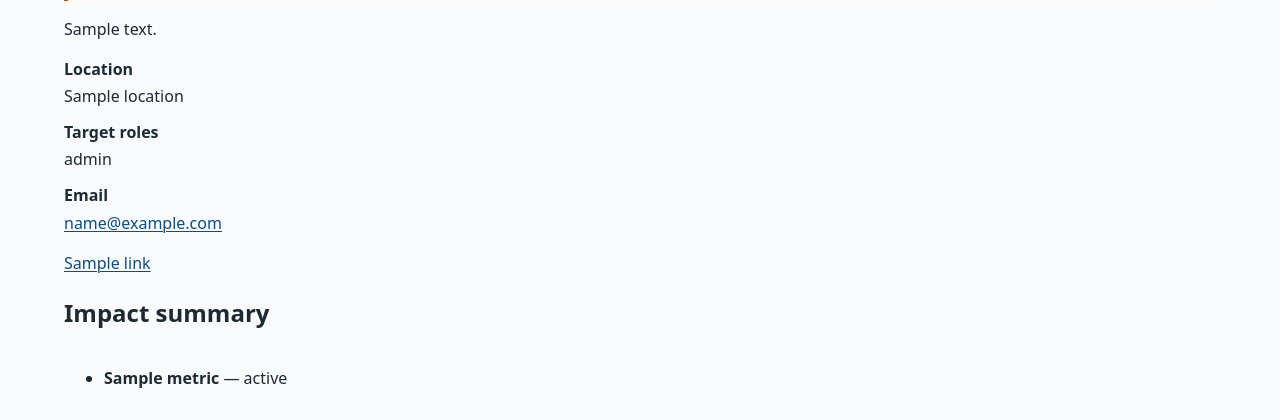
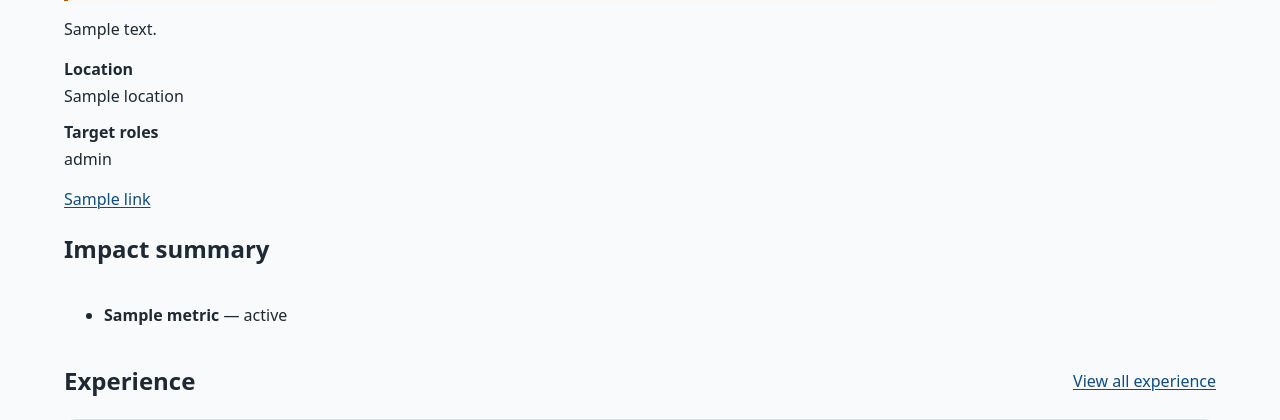
Before and after one commit to lontok/career-platform, a FastAPI app: template app/templates/home.html in a window 1280 px wide. Shown: the part 248-668 px from the top of the page. Run offline with FastAPI, Linux system fonts and the light colour scheme; the template is opened without the code that fills it: most values are stand-ins (such as "Sample title", 1, 10 or a date in 2020).

Commit message:
fix: stop showing profile email on the home page
The home page rendered the profile email as a mailto link. The email
stays in the database, but the page no longer shows it.

```diff
--- a/app/templates/home.html
+++ b/app/templates/home.html
@@ -20,12 +20,6 @@
           <dt>Target roles</dt>
           <dd>{{ content.profile.target_roles | join(", ") }}</dd>
         </div>
-        {% if content.profile.email %}
-          <div>
-            <dt>Email</dt>
-            <dd><a href="mailto:{{ content.profile.email }}">{{ content.profile.email }}</a></dd>
-          </div>
-        {% endif %}
       </dl>
       {% if content.profile.contact_links %}
         <ul class="inline-list" aria-label="Contact links">
```
Also changed, not shown: docs/superpowers/specs/2026-09-15-career-platform-resume-site.md (+2 -2 lines), tests/test_pages.py (+14 -0 lines).
